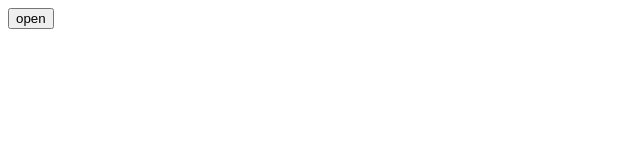
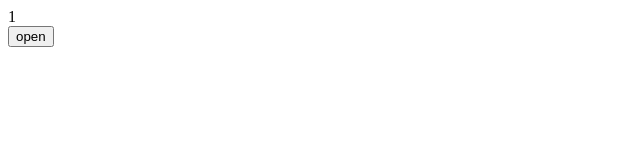
Before and after one commit to kktojust/111, a plain HTML site: page index.html in a window 1280 px wide. Shown: the whole page, without its empty margins (0-640 px from the left). Drawn offline with Linux system fonts and the light colour scheme.

Commit message:
Update index.html

```diff
--- a/index.html
+++ b/index.html
@@ -7,7 +7,7 @@
     <title>Document</title>
 </head>
 <body>
-  <div class="cont"></div>
+  <div class="cont">1</div>
   <div><button>open</button></div>
   <script>
     const dom = document.querySelector("button");
```
